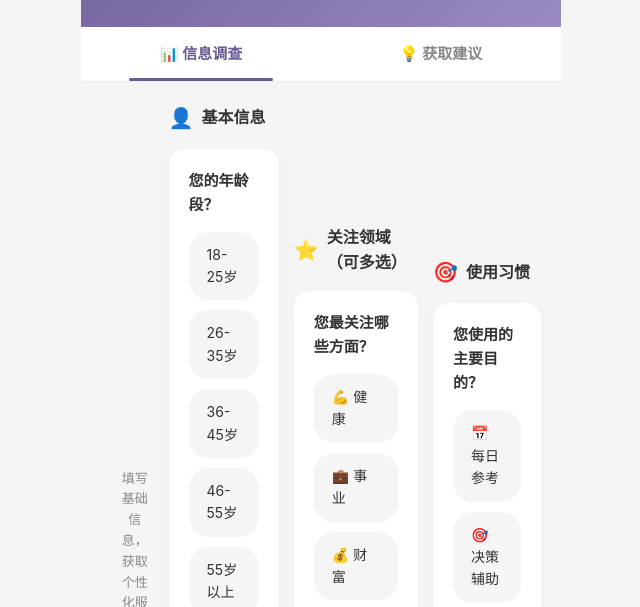
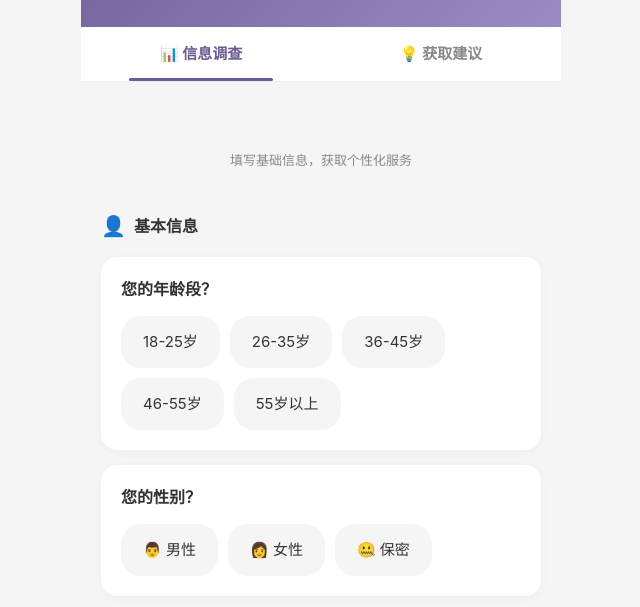
Before and after one commit to bastination118-bot/Unicare, a website: page pages/survey/index.html in a window 1280 px wide. Shown: the part 189-796 px from the top of the page, without its empty margins (319-959 px from the left). Drawn offline with Linux system fonts and the light colour scheme.

Commit message:
修复问卷页面布局：改为单列垂直排列

```diff
--- a/pages/survey/index.html
+++ b/pages/survey/index.html
@@ -72,6 +72,9 @@
 
     .survey-content {
       padding: 20px;
+      display: flex;
+      flex-direction: column;
+      gap: 20px;
     }
 
     /* 进度条 */
@@ -100,13 +103,16 @@
     /* 分组标题 */
     .section-group {
       margin-bottom: 25px;
+      display: flex;
+      flex-direction: column;
+      gap: 15px;
     }
 
     .group-title {
       font-size: 16px;
       font-weight: 700;
       color: #333;
-      margin-bottom: 15px;
+      margin-bottom: 0;
       display: flex;
       align-items: center;
       gap: 8px;
@@ -121,15 +127,18 @@
       background: white;
       border-radius: 16px;
       padding: 20px;
-      margin-bottom: 15px;
+      margin-bottom: 0;
       box-shadow: 0 2px 8px rgba(0,0,0,0.04);
+      width: 100%;
+      box-sizing: border-box;
     }
 
     .question-text {
-      font-size: 15px;
+      font-size: 16px;
       font-weight: 600;
       margin-bottom: 15px;
       color: #333;
+      line-height: 1.5;
     }
 
     .option-list {
@@ -142,13 +151,14 @@
       background: #f5f5f5;
       border: 2px solid transparent;
       border-radius: 20px;
-      padding: 10px 16px;
+      padding: 12px 20px;
       cursor: pointer;
       transition: all 0.3s;
-      font-size: 14px;
-      display: flex;
+      font-size: 15px;
+      display: inline-flex;
       align-items: center;
       gap: 6px;
+      white-space: nowrap;
     }
 
     .option-item:hover {
```
